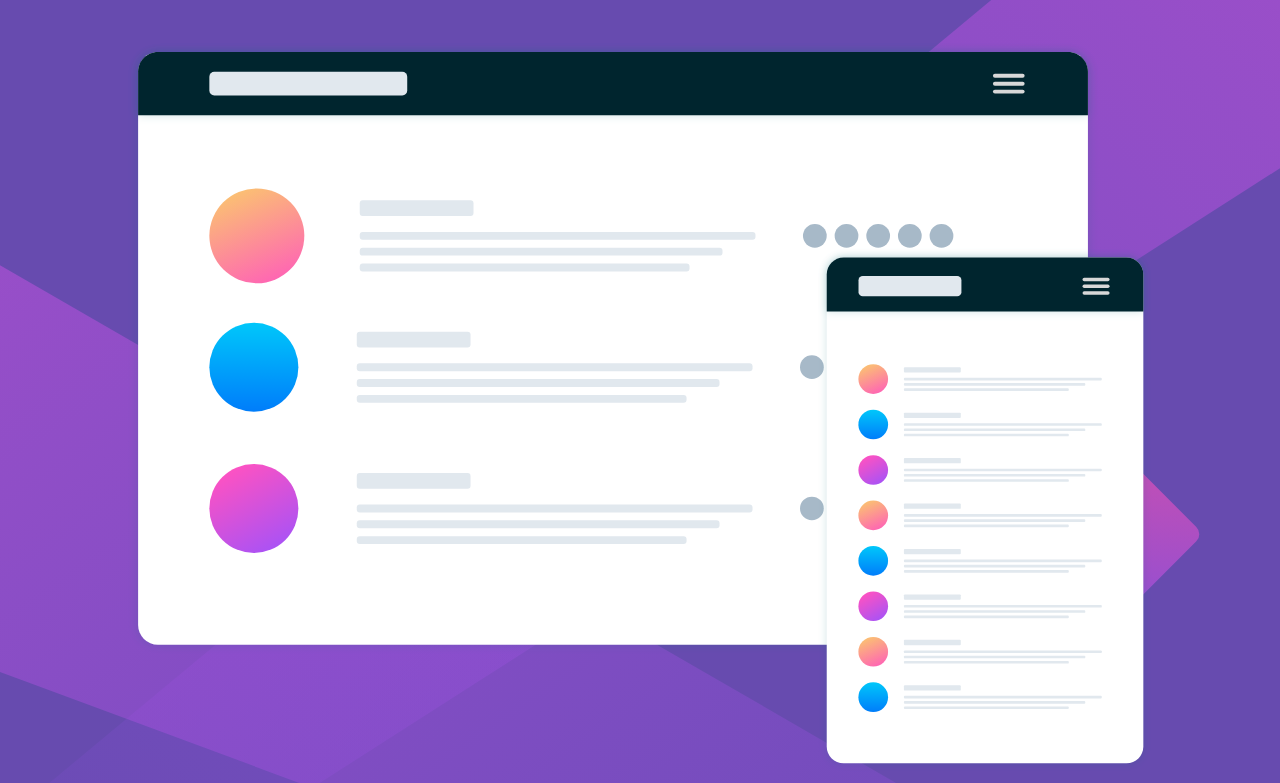
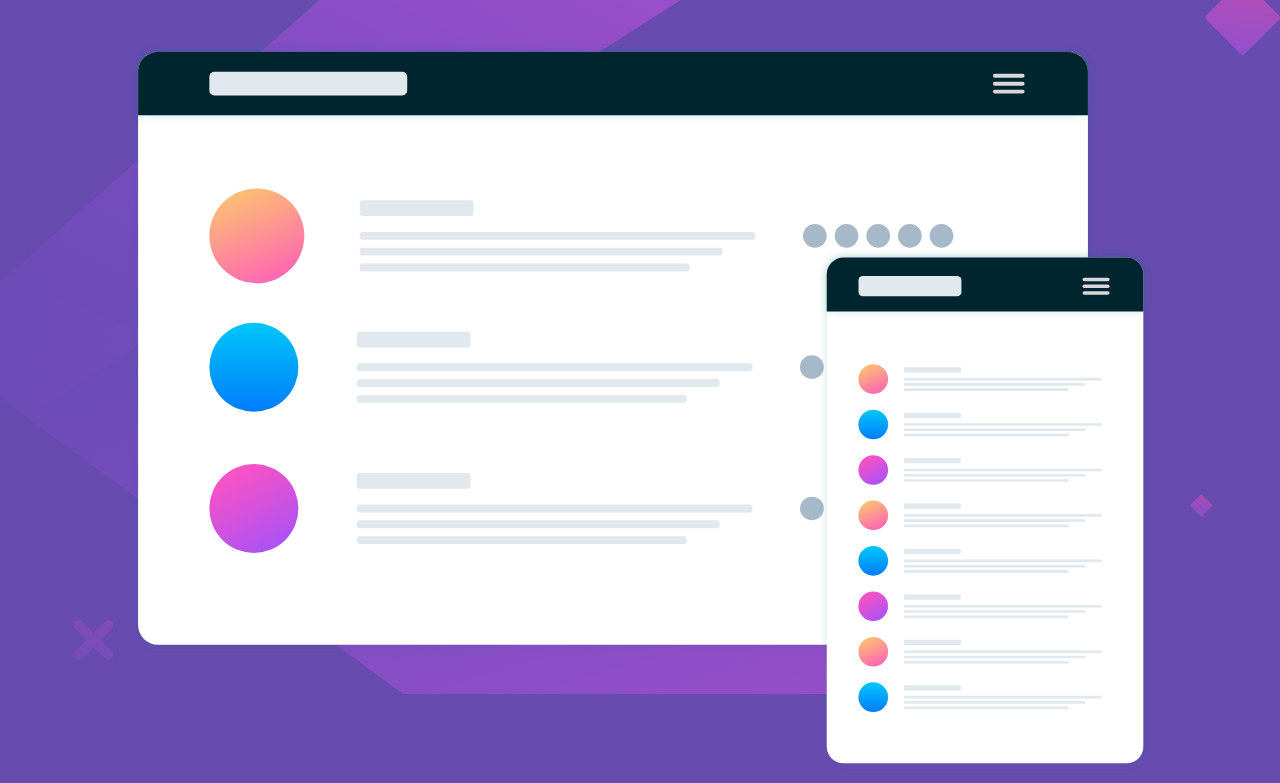
Before and after one commit to niraj-kumar-r/huddle-landing-page-frontendmentor, a plain HTML site: page index.html in a window 1280 px wide. Shown: the part 83-866 px from the top of the page. Drawn offline with nearby package versions, Linux system fonts and the light colour scheme.

Commit message:
added media queries and dektop background svg

```diff
--- a/app/style.css
+++ b/app/style.css
@@ -84,3 +84,10 @@ body{
     border: 0.1rem solid white;
     border-radius: 2rem;
 }
+
+@media  screen and (min-width: 37.5rem) {
+    body{
+        background-image: url(../images/bg-desktop.svg);
+    }
+
+}
```
